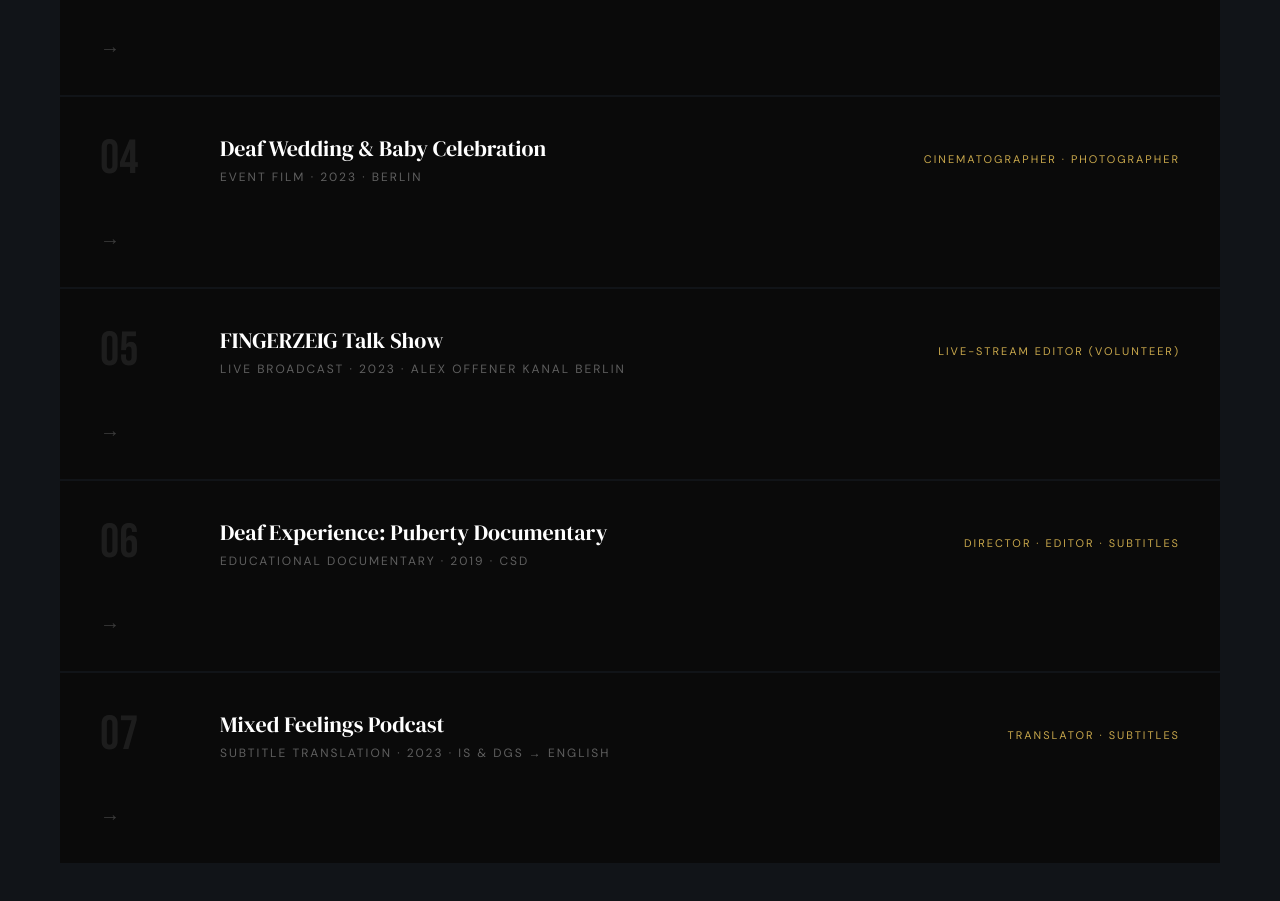
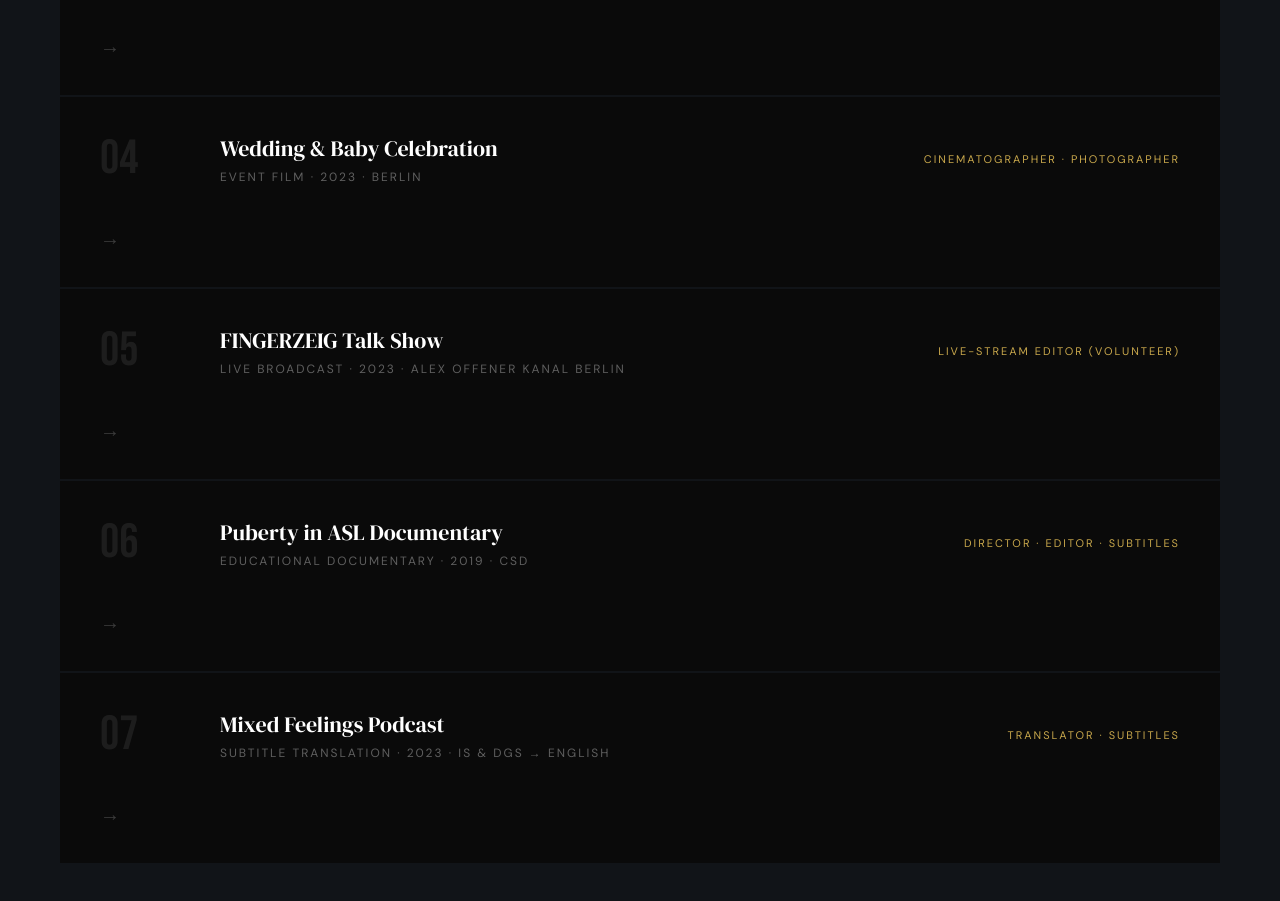
Before and after one commit to capturedbyzee/capturedbyzee.github.io, a plain HTML site: page index.html in a window 1280 px wide. Shown: the part 3820-4721 px from the top of the page. Drawn offline with Linux system fonts and the light colour scheme.

Commit message:
Update index.html

```diff
--- a/index.html
+++ b/index.html
@@ -869,7 +869,7 @@
     <a class="film-item reveal reveal-delay-3" href="https://youtu.be/w9vyDFK9xRg" target="_blank" rel="noopener">
       <div class="film-num">04</div>
       <div class="film-info">
-        <div class="film-title">Deaf Wedding & Baby Celebration</div>
+        <div class="film-title">Wedding & Baby Celebration</div>
         <div class="film-meta">Event Film · 2023 · Berlin</div>
       </div>
       <div class="film-role">Cinematographer · Photographer</div>
@@ -889,7 +889,7 @@
     <a class="film-item reveal reveal-delay-2" href="https://www.youtube.com/watch?v=YOZKM0hrRu0" target="_blank" rel="noopener">
       <div class="film-num">06</div>
       <div class="film-info">
-        <div class="film-title">Deaf Experience: Puberty Documentary</div>
+        <div class="film-title">Puberty in ASL Documentary</div>
         <div class="film-meta">Educational Documentary · 2019 · CSD</div>
       </div>
       <div class="film-role">Director · Editor · Subtitles</div>
```
